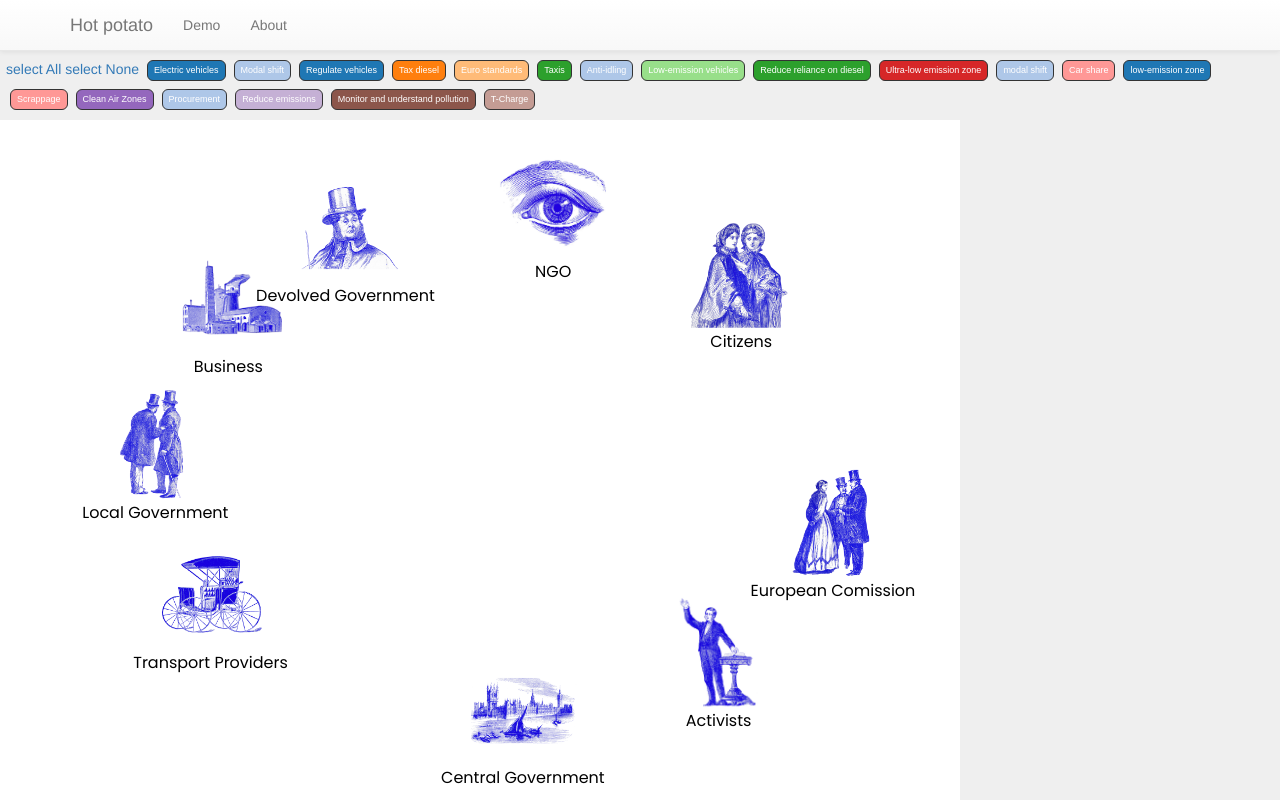
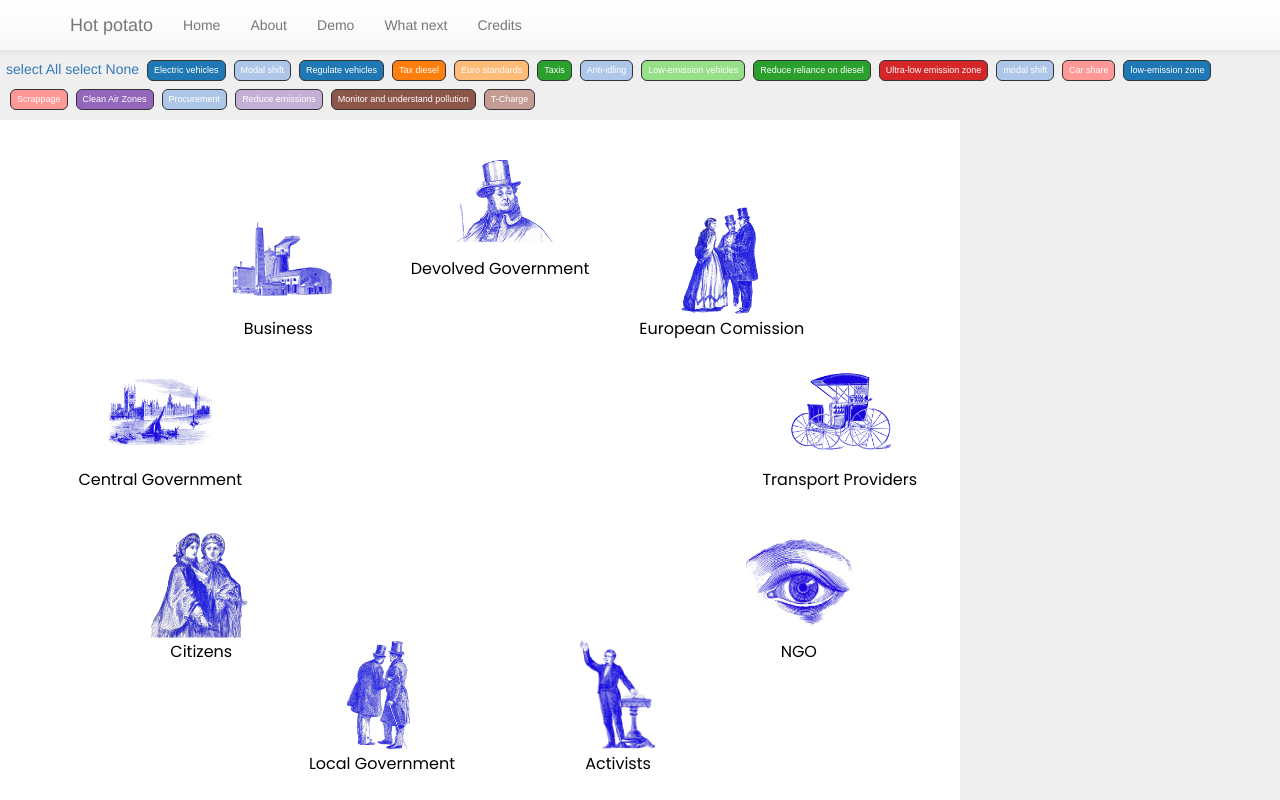
Before and after one commit to PublicDataLab/hotpotato, a plain HTML site: page index.html in a window 1280 px wide. Shown: the top 800 px of the page. Drawn offline with nearby package versions, Linux system fonts and the light colour scheme.

Commit message:
cambios pedidos

```diff
--- a/index.html
+++ b/index.html
@@ -34,11 +34,13 @@
     <nav class="navbar navbar-default navbar-fixed-top" role="navigation">
       <div class="container">
         <div class="navbar-header">
-
           <a class="navbar-brand" href="#">Hot potato</a>
           <ul class="nav navbar-nav">
+              <li> <a href="#"> Home </a></li>
+              <li> <a href="#"> About </a></li>
               <li> <a href="#"> Demo </a></li>
-              <li> <a href="#"> About </a></li>
+              <li> <a href="#"> What next </a></li>
+              <li> <a href="#"> Credits </a></li>
           </ul>
         </div>
 
@@ -71,9 +73,15 @@
                         </feMerge>
                     </filter>
 
-                    <marker id="arrow" viewBox="0 -5 10 10" refX="5" refY="0" markerWidth="4" markerHeight="4" orient="auto">
+                    <!--<marker id="arrow" viewBox="0 -5 10 10" refX="5" refY="0" markerWidth="4" markerHeight="4" orient="auto">
                         <path d="M0,-5L10,0L0,5" class="arrowHead"></path>
-                    </marker>
+                    </marker> -->
+
+                    <marker id="arrow" markerWidth="10" markerHeight="10" refX="0" refY="3" orient="auto" markerUnits="strokeWidth">
+      <path d="M0,0 L0,6 L9,3 z" fill="#000" />
+    </marker>
+
+
 
                 </defs>
             </svg>
--- a/js/main.js
+++ b/js/main.js
@@ -201,20 +201,27 @@ function drawArrowFromTo(originNode){
 function createCircle(_svg1,radius_w,radius_h,files){
     var num_elements= files.length;
     var j=0;
-    var degrees_seperation= 360/(num_elements );
+     degrees_seperation= 360/(num_elements );
     svg_canvas=_svg1
     svg_g= _svg1.append("g").attr("transform", function(d){ return "translate (" + 80 + "," + 80 + ")" })
 
     nodes=[]
+
+    polarToCartesian(radius_w , radius_h , radius_w, radius_h, j * degrees_seperation);
+
     files.forEach(function (el){
         var degrees=degrees_seperation*j
         nodes.push({
             slug:files_clockwise[j][0],
             data:files_clockwise[j],
-            x: radius_w+radius_w * Math.cos( (degrees-offset) ),
+            /*x: radius_w+radius_w * Math.cos( (degrees-offset) ),
             y: radius_h+radius_h * Math.sin( (degrees-offset) ),
             x_inside:   radius_w+(radius_w-100) * Math.cos( (degrees-offset) ),
-            y_inside:   radius_h+(radius_h-100) * Math.sin( (degrees-offset) ),
+            y_inside:   radius_h+(radius_h-100) * Math.sin( (degrees-offset) ),*/
+            x: polarToCartesian(radius_w , radius_h , radius_w, radius_h, j * degrees_seperation-offset).x,
+            y:polarToCartesian(radius_w , radius_h , radius_w, radius_h, j * degrees_seperation-offset).y,
+            x_inside:polarToCartesian(radius_w , radius_h , radius_w-100, radius_h-100, j * degrees_seperation-offset).x,
+            y_inside:polarToCartesian(radius_w , radius_h , radius_w-100, radius_h-100, j * degrees_seperation-offset).y,
             status: "normal",
             id:j
         })
@@ -231,18 +238,13 @@ function createCircle(_svg1,radius_w,radius_h,files){
       .append("g")
       .attr("fill","#ff0000")
       .attr('class',"nodeotro")
-      .attr("align-baseline","middle")
-
       .attr("transform", function(d){ return "translate (" + d.x_inside + "," + d.y_inside + ")" })
-
-        //.attr('x',function(d){return d.x} )
-        //.attr('y',function(d){return d.y}  )
     if(DEBUG){
         g_enter.append("circle")
-    .attr('cx',0)
-    .attr('cy',0)
-    .attr('r',4)
-    .attr('fill',"#0f0")
+        .attr('cx',0)
+        .attr('cy',0)
+        .attr('r',4)
+        .attr('fill',"#0f0")
     }
 
     var g_enter= svg_g.selectAll('g.node')
@@ -279,7 +281,7 @@ function createCircle(_svg1,radius_w,radius_h,files){
                     if(d!=otrosD)
                     otrosD.status="normal"
                 })
-
+                d3.selectAll(".article.clicked").remove()
                 //TODO remove other selections
             }
             if(d.status=="clicked"){
@@ -372,7 +374,16 @@ function canvasInsertArrow(x1,y1,x2,y2,color,id,datanumber,elementNumber,total){
     .attr('class',()=>  'arrow2 arrow-'+id )
     .attr("data-number",datanumber)
     .attr("fill", "none")
-    //.attr('marker-end',function(d){ if(elementNumber==(total) ) return    "url(#arrow)"})
+    .attr('marker-end',function(d){
+        //if(total%2==0){
+        //        if(elementNumber==(total/2 ) ) return    "url(#arrow)"
+        //}
+        //else{
+                if(elementNumber==(Math.floor(total/2)  ) ) return    "url(#arrow)"
+                if(total==1)return    "url(#arrow)"
+        //}
+
+    })
     .attr('pointer-events',"visibleStroke")
     .attr("d", function(d) {
 
@@ -425,27 +436,6 @@ function canvasInsertArrow(x1,y1,x2,y2,color,id,datanumber,elementNumber,total){
     })
 }
 
-/*function replaceArrow(){
-    $(".arrow").each(function(index){
-        c=$(this).data("color")
-        $(this).append( insertArrow(144,c) )
-    })
-}
-
-function insertArrow(h,color){
-    return '<svg width="9px" height="144px" viewBox="0 0 9 144" version="1.1" xmlns="http://www.w3.org/2000/svg" xmlns:xlink="http://www.w3.org/1999/xlink">\
-        <!-- Generator: Sketch 43.2 (39069) - http://www.bohemiancoding.com/sketch -->\
-        <title>Group</title>\
-        <defs></defs>\
-        <g id="Page-1" stroke="none" stroke-width="1" fill="none" fill-rule="evenodd">\
-            <g id="Group">\
-                <path d="M4.5,0.5 L4.5,135.592561" id="Line" stroke="'+color+'" stroke-linecap="square"></path>\
-                <polygon id="Triangle" fill="'+color+'" transform="translate(4.500000, 137.500000) rotate(180.000000) translate(-4.500000, -137.500000) " points="4.5 131 9 144 0 144"></polygon>\
-            </g>\
-        </g>\
-    </svg>'
-}*/
-
 function insertArticle(text,title1, title2, icon1, icon2, url, extraclass){
     var context = {"body": text, "src_title" :title1, "dst_title": title2, "src_image": icon1 , "dst_image": icon2, "colorArrow":"#000","link":url,"extraclass":extraclass };
     var html    = template(context);
@@ -455,3 +445,12 @@ function insertArticle(text,title1, title2, icon1, icon2, url, extraclass){
 
 
 }
+
+function polarToCartesian(centerX, centerY, radiusX, radiusY, angleInDegrees) {
+
+        var angleInRadians = (angleInDegrees* Math.PI / 180.0);
+        return {
+            x: centerX + (radiusX * Math.cos(angleInRadians)),
+            y: centerY + (radiusY * Math.sin(angleInRadians))
+        };
+    }
```
Also changed, not shown: img/Vector.svg (added).
